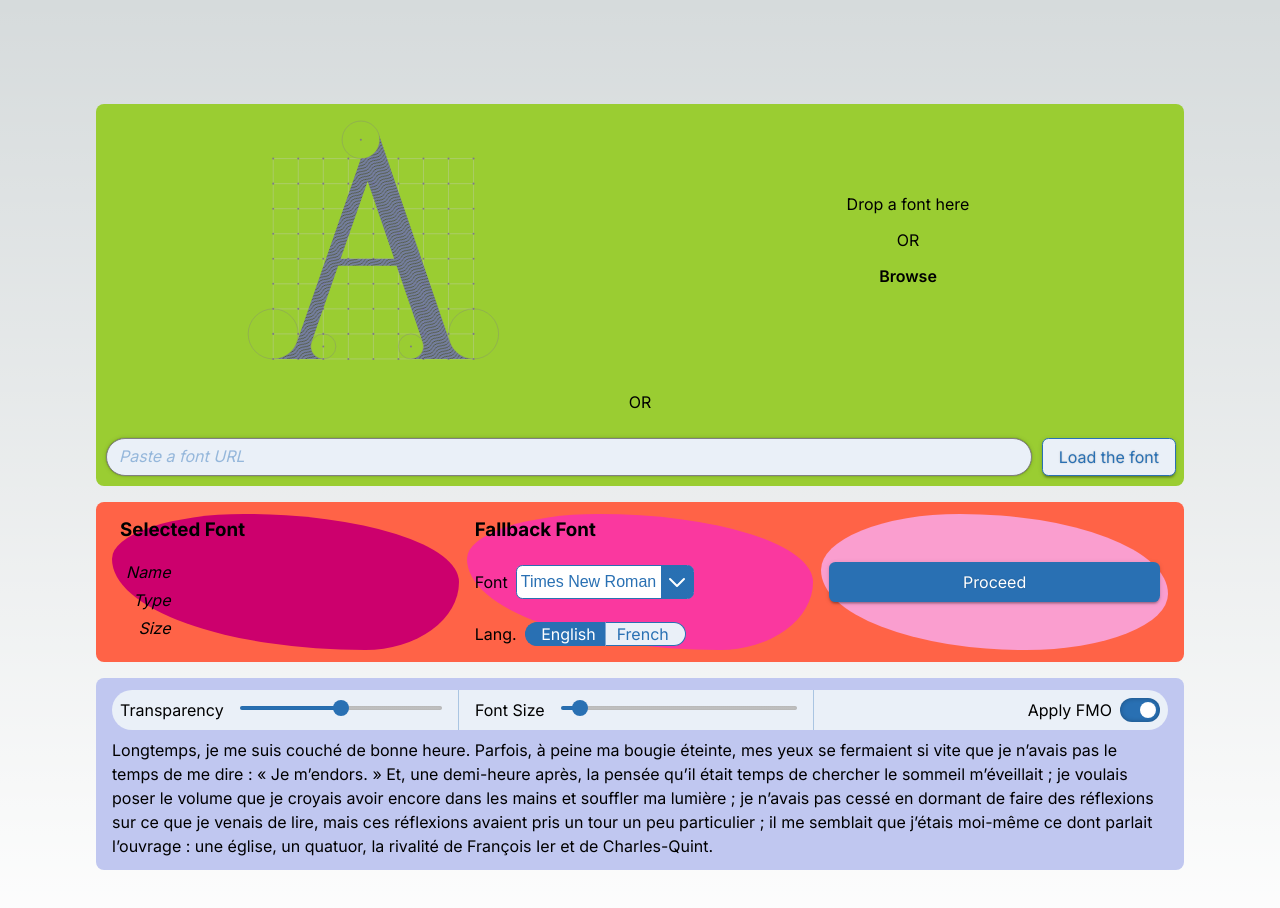
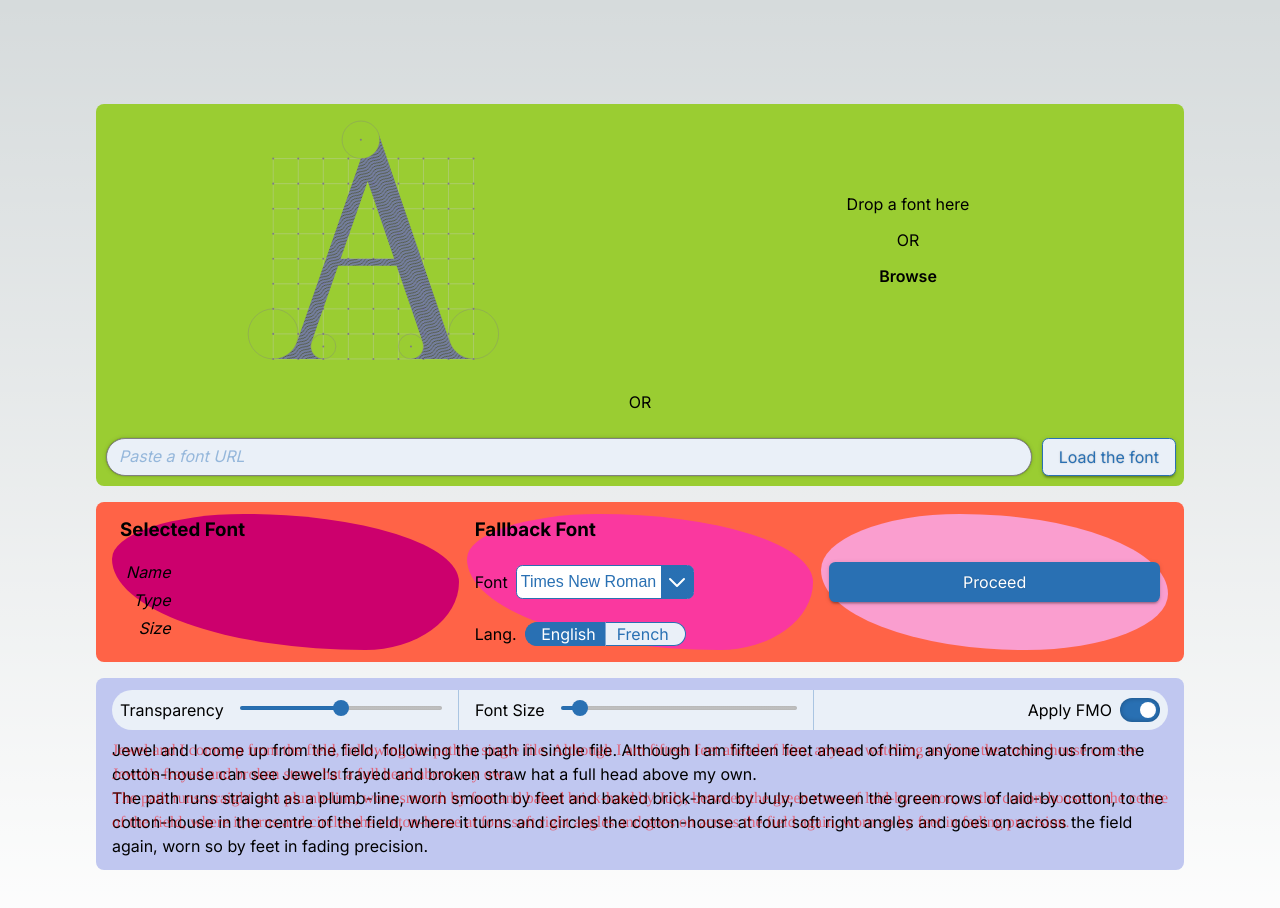
Before and after one commit to AlainGourves/better-fallback, a Next.js app: page / in a window 1280 px wide. Shown: the top 908 px of the page. Built offline with nearby package versions, Linux system fonts and the light colour scheme.

Commit message:
display fallback font text

```diff
--- /dev/null
+++ b/src/app/_lib/demoText.tsx
@@ -0,0 +1,5 @@
+export const demoText = {
+    'en': `Jewel and I come up from the field, following the path in single file. Although I am fifteen feet ahead of him, anyone watching us from the cotton-house can see Jewel’s frayed and broken straw hat a full head above my own.
+The path runs straight as a plumb-line, worn smooth by feet and baked brick-hard by July, between the green rows of laid-by cotton, to the cotton-house in the centre of the field, where it turns and circles the cotton-house at four soft right angles and goes on across the field again, worn so by feet in fading precision.`,
+    'fr': `Longtemps, je me suis couché de bonne heure. Parfois, à peine ma bougie éteinte, mes yeux se fermaient si vite que je n’avais pas le temps de me dire : « Je m’endors. » Et, une demi-heure après, la pensée qu’il était temps de chercher le sommeil m’éveillait ; je voulais poser le volume que je croyais avoir encore dans les mains et souffler ma lumière ; je n’avais pas cessé en dormant de faire des réflexions sur ce que je venais de lire, mais ces réflexions avaient pris un tour un peu particulier ; il me semblait que j’étais moi-même ce dont parlait l’ouvrage : une église, un quatuor, la rivalité de François Ier et de Charles-Quint.`
+};
--- a/src/app/components/textTools.tsx
+++ b/src/app/components/textTools.tsx
@@ -1,4 +1,4 @@
-import { useState } from 'react';
+import { useEffect, useState } from 'react';
 import styles from '../page.module.scss';
 import Slider from './form-components/slider/slider';
 import Switch from './form-components/switch/switch';
@@ -19,6 +19,14 @@ export default function TextTools(props: any) {
     const handleFMOSwitch = (ev:any)=>{
         setFMOSwitch(ev.target?.checked);
     }
+
+    useEffect(()=>{
+        document.body.style.setProperty('--fallback-opacity', alphaSlider.toString())
+    }, [alphaSlider])
+
+    useEffect(()=>{
+        document.body.style.setProperty('--temoin-fs', `${fontSizeSlider}px`)
+    }, [fontSizeSlider])
 
     return (
         <div className={styles['text-tools-container']}>
--- a/src/app/page.module.scss
+++ b/src/app/page.module.scss
@@ -179,4 +179,19 @@
 .temoin {
   line-height: 1.5;
   font-size: var(--temoin-fs, 1rem);
+  white-space: pre-line;
+  position: relative;
+
+  &::before{
+    position: absolute;
+    content: attr(data-txt);
+    inset: 0;
+    padding: inherit;
+    font-size: inherit;
+    color:red;
+    user-select: none;
+    pointer-events: none;
+    font-family:var(--fallback-family, 'Times New Roman', Times, serif);
+    opacity: var(--fallback-opacity, .75);
+  }
 }
--- a/src/app/page.tsx
+++ b/src/app/page.tsx
@@ -2,6 +2,7 @@
 import React, { useState, useRef, useEffect } from 'react';
 import * as fontkit from 'fontkit';
 import { fetchFont, loadFont, checkFontFile, fontKitLoad } from './_lib/fonts';
+import { demoText } from './_lib/demoText';
 import { URLValidator } from './_lib/utils';
 import styles from './page.module.scss'
 import Image from 'next/image';
@@ -38,6 +39,10 @@ export default function Home() {
   const handleFallbackSelect = (ev: any) => {
     if (ev.target.value) setFallbackFontValue(ev.target.value);
   }
+
+  useEffect(()=>{
+    document.body.style.setProperty('--fallback-family', fallbackFontValue);
+  }, [fallbackFontValue])
 
   // `RadioGroup` for choosing the target language
   const languageOptions = [
@@ -260,8 +265,11 @@ const eraseTextInput = (ev: React.MouseEvent<HTMLButtonElement>)=>{
 
       <div className={styles['text-container']}>
         <TextTools />
-        <div className={styles.temoin} ref={temoinRef}>
-          Longtemps, je me suis couché de bonne heure. Parfois, à peine ma bougie éteinte, mes yeux se fermaient si vite que je n’avais pas le temps de me dire : « Je m’endors. » Et, une demi-heure après, la pensée qu’il était temps de chercher le sommeil m’éveillait ; je voulais poser le volume que je croyais avoir encore dans les mains et souffler ma lumière ; je n’avais pas cessé en dormant de faire des réflexions sur ce que je venais de lire, mais ces réflexions avaient pris un tour un peu particulier ; il me semblait que j’étais moi-même ce dont parlait l’ouvrage : une église, un quatuor, la rivalité de François Ier et de Charles-Quint.
+        <div
+          className={styles.temoin}
+          ref={temoinRef}
+          data-txt={demoText[targetedLanguage as keyof typeof demoText]}>
+          {demoText[targetedLanguage as keyof typeof demoText]}
         </div>
       </div>
     </main>
```
